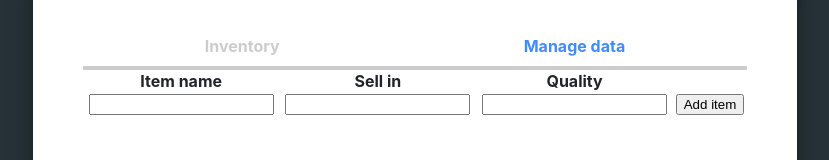
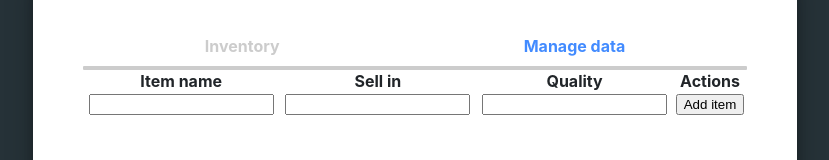
Before and after one commit to MatthijsBon/gilded-rose, a React app: page / in a window 1280 px wide. Both pictures are taken after a click on the link "Manage data". Shown: the part 142-302 px from the top of the page, without its empty margins (225-1054 px from the left). Built offline with nearby package versions, Linux system fonts and the light colour scheme.

Commit message:
Add additional column header

```diff
--- a/src/App/Components/DataManagementTab.tsx
+++ b/src/App/Components/DataManagementTab.tsx
@@ -13,6 +13,7 @@ export const DataManagementTab = (): React.ReactElement => {
 			"Item name",
 			"Sell in",
 			"Quality",
+			"Actions",
 		];
 	}, []);
 
```
